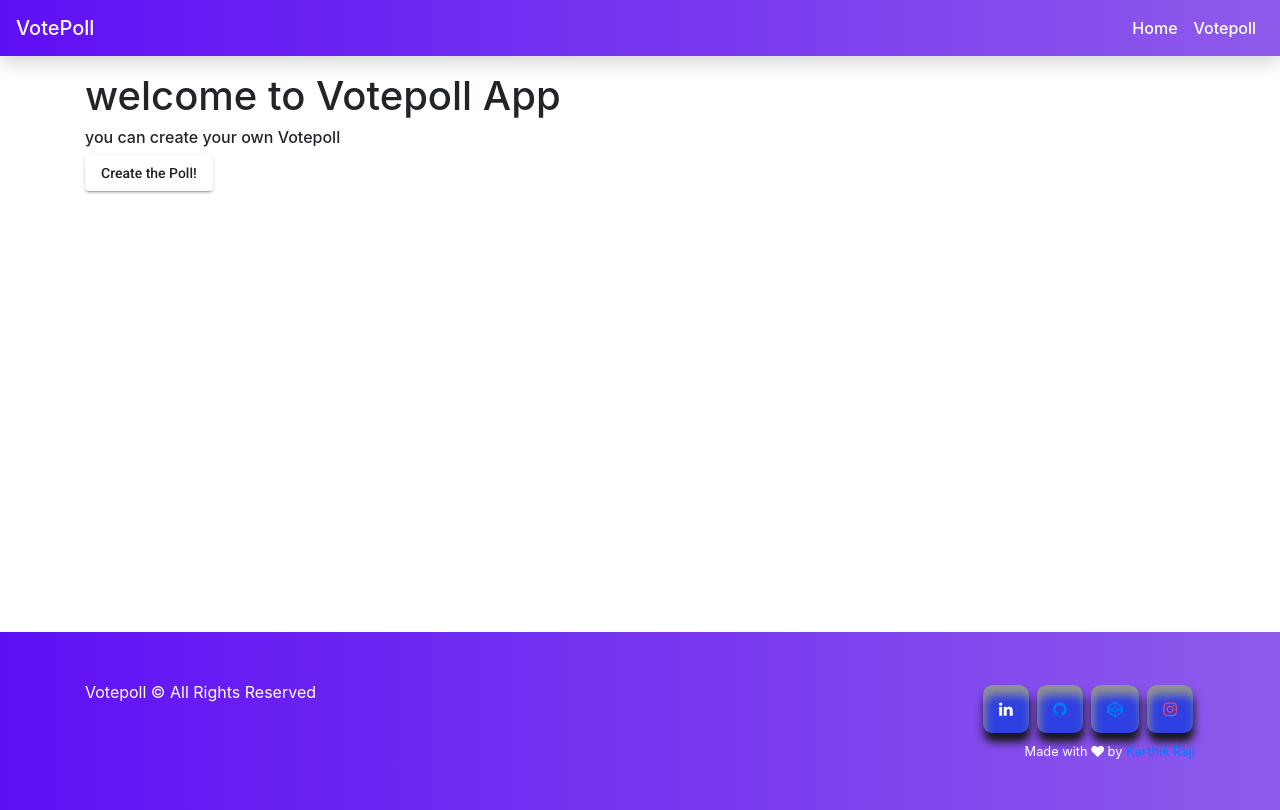
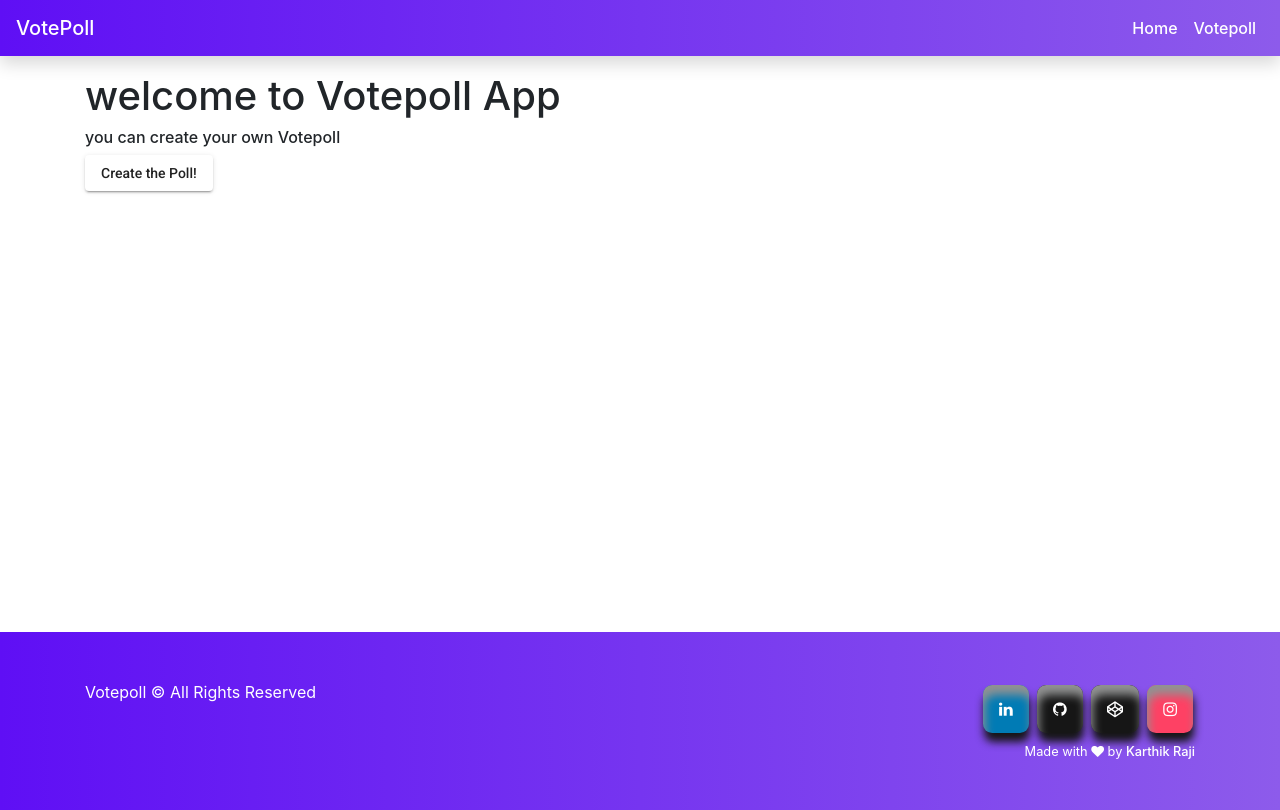
Before and after one commit to karthikraji2020/votepoll-MEAN, an Angular app: page /home in a window 1280 px wide. Built offline with nearby package versions, Linux system fonts and the light colour scheme.

Commit message:
chart ui issue fixed

```diff
--- a/src/app/app.component.css
+++ b/src/app/app.component.css
@@ -1,11 +1,4 @@
-a {
-    font-weight: 500;
-    color: #fff;
-  }
-  a:hover {
-    text-decoration: none;
-    color: #fff;
-  }
+
   .container{
     min-height: 70vh;
 }
--- a/src/app/components/votepoll/votepoll.component.css
+++ b/src/app/components/votepoll/votepoll.component.css
@@ -71,6 +71,7 @@
     align-self: center;
   }
   .post-item .content {
+    word-wrap: break-word;
     flex-grow: 2;
   }
   .post-item div {
--- a/src/app/components/votepoll/votepoll.component.html
+++ b/src/app/components/votepoll/votepoll.component.html
@@ -1,6 +1,7 @@
 
 <div class="row">
   <div class="col-md-6 col-lg-6 col-sm-12 ">
+    <h3>  VotePoll Form</h3>
     <div class="top-section">
       <div class="input-area">
         <form (submit)="addPost()" #postForm="ngForm">
@@ -13,9 +14,8 @@
   </div>
   <div class="col-md-6 col-lg-6 col-sm-12 ">
     <h3> Data visualization</h3>
-<!--     <div class="chart-container" style="height: 30%vh;width:100%;"> -->
-    <div class="chart-container" width="400" height="400">
-      <canvas id="canvas"></canvas>
+  <div class="chart-container" >
+    <canvas id="canvas" width="400" height="300"></canvas>
     </div>
   </div>
 </div>
--- a/src/app/components/votepoll/votepoll.component.ts
+++ b/src/app/components/votepoll/votepoll.component.ts
@@ -71,7 +71,10 @@ export class VotepollComponent implements OnInit {
     this.votePollService.deletePost(post._id).subscribe((data: VotePoll) => {
     const index = this.votePollList.indexOf(post);
     this.votePollList.splice(index, 1);
-    this.title.splice(index, 1);
+    const i = this.title.indexOf(post.title);
+    const I = this.votes.indexOf(post.votes);
+    this.title.splice(i, 1);
+    this.votes.splice(I, 1);
   });
   this.sortVotePollList();
 }
@@ -84,11 +87,8 @@ export class VotepollComponent implements OnInit {
 
   // bar chart
   renderChart() {
-    debugger;
     this.title = [...new Set(this.title)];
-    // this.title = [...new Set(this.votePollList.map((x)=>{return x._id}))];
-    // this.title = this.votePollList.filter((item)=>{item.id===title})
-    // this.votes = [...new Set(this.votes)];
+    // var ctx = document.getElementById('canvas').getContext('2d');
     this.barchart = new Chart('canvas', {
       type: 'bar',
       data: {
@@ -96,19 +96,17 @@ export class VotepollComponent implements OnInit {
         datasets: [
           {
             data:this.votes,
-            borderColor: '#3cba9f',
             backgroundColor: [
-              "#3cb371",
-              "#0000FF",
-              "#9966FF",
-              "#4C4CFF",
-              "#00FFFF",
-              "#f990a7",
-              "#aad2ed",
-              "#FF00FF",
-              "Blue",
-              "Red",
-              "Blue"
+              'rgba(153, 102, 255, 0.7)',
+              'rgba(255, 99, 132, 0.7)',
+              'rgba(54, 162, 235, 0.7)',
+              'rgba(255, 206, 86, 0.7)',
+              'rgba(75, 192, 192, 0.7)',
+              'rgba(153, 02, 255, 0.7)',
+              'rgba(13, 102, 255, 0.7)',
+              'rgba(131, 102, 25, 0.7)',
+              'rgba(313, 102, 255, 0.7)',
+              'rgba(255, 159, 164, 0.7)'
             ],
             fill: true
           }
@@ -122,7 +120,8 @@ export class VotepollComponent implements OnInit {
                     text: "Vote Poll",
         },
         legend: {
-          display: true
+          display: false,
+          position: 'bottom',
         },
         scales: {
           xAxes: [{
--- a/src/index.html
+++ b/src/index.html
@@ -64,7 +64,7 @@
             </div>
 
             <div>
-              <small>Made with <i class="fa fa-heart text-red"></i> by <a href="https://www.linkedin.com/in/karthik-r-a70001194" target="_blank">Karthik Raji</a>
+              <small>Made with <i class="fa fa-heart text-red"></i> by <a href="https://www.linkedin.com/in/karthik-r-a70001194" class="text-white" target="_blank">Karthik Raji</a>
               </small>
             </div>
           </div>
--- a/src/styles.css
+++ b/src/styles.css
@@ -5,9 +5,16 @@ body { margin: 0; font-family: Roboto, "Helvetica Neue", sans-serif; }
 body app-root{
     min-height: 70vh;
 }
+a {
+  font-weight: 500;
+  color: #fff;
+}
+a:hover {
+  text-decoration: none;
+  color: #fff;
+}
 /* loader */
-.loader,
-        .loader:after {
+.loader,.loader:after {
     border-radius: 50%;
     width: 20rem;
     height: 20rem;
@@ -54,8 +61,6 @@ body app-root{
             width:100%;
             height:100%;
             background-image: linear-gradient(to bottom, #8d5beb, #5f0ff5);
-
-
         }
         .navbar-nav .nav-link ,.navbar-brand{
             color: #ffffff;
@@ -118,7 +123,7 @@ body app-root{
     /* border:3px solid rgb(70, 72, 82); */
     box-shadow: 1px 9px 9px #161616, inset 2px 10px 10px rgb(145, 146, 146);
 
-    background:#2e40e2;
+    /* background:#595d7c;  */
     }
 
     .social .fa:hover {
@@ -134,19 +139,23 @@ body app-root{
     color: #dd4b39;
     background: white;
     }
+    .fa-github {
+    color: white;
+    background: #161616;
+    }
+    .fa-codepen {
+    color: white;
+    background: #161616;
+    }
 
-    .fa-linkedin {
-    color: #007bb5;
-    background: white;
-    }
 
     .fa-google {
     background-color: #dd4b39;
     color: white;
     }
     .fa-instagram{
-    background: white;
-    color: #fe4164;
+    background: #fe4164;
+    color: white;
     }
     .fa-linkedin {
     background-color: #007bb5;
```
Lines whose indentation alone changed are shown as unchanged.
